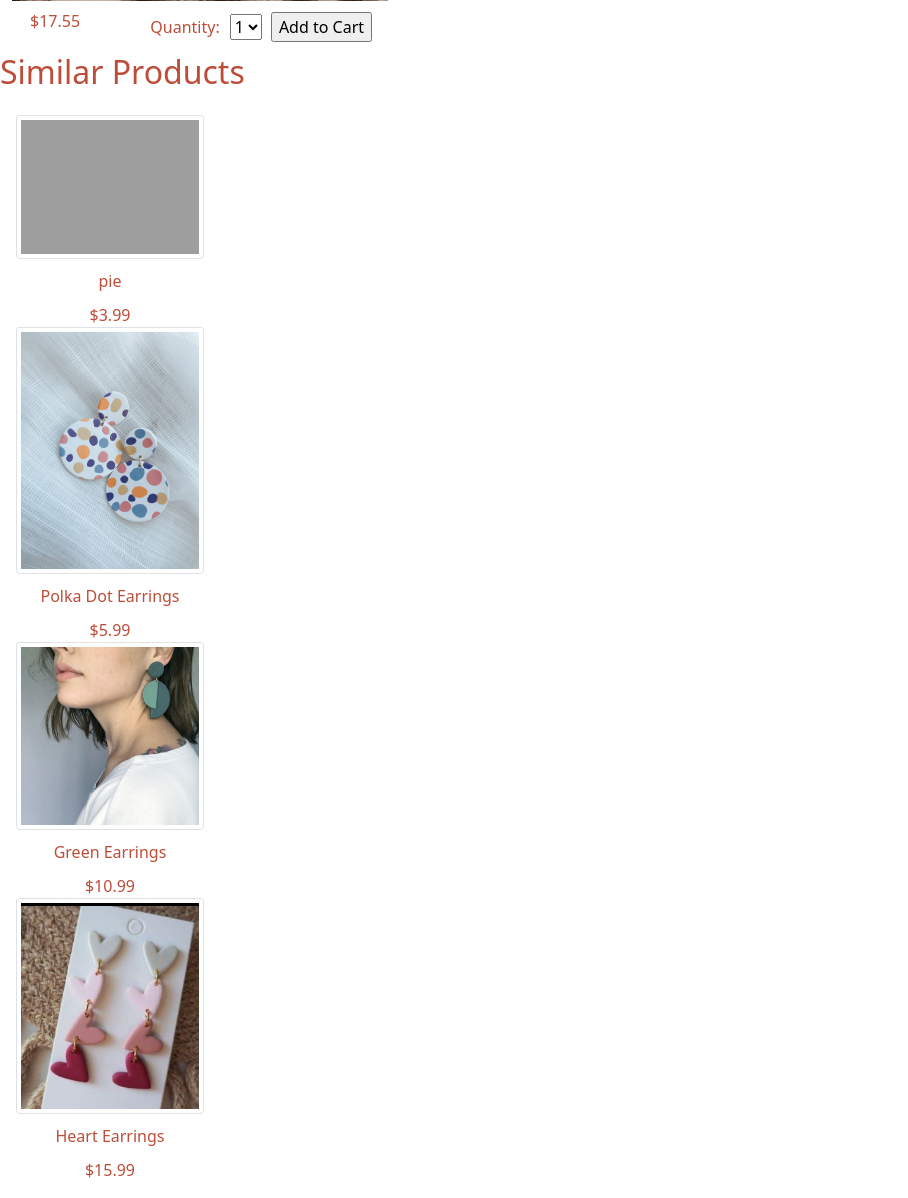
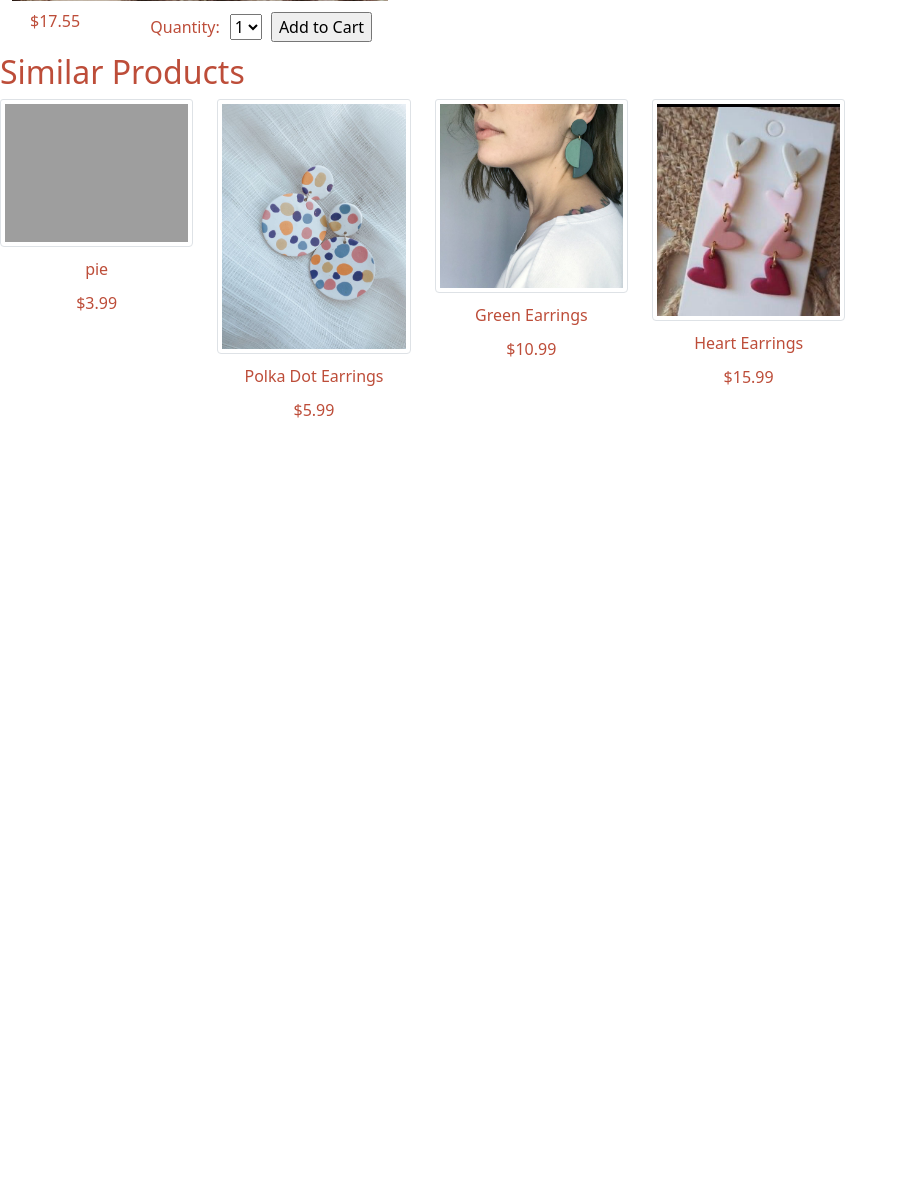
Before and after one commit to jtfrench23/nats_store, a Django app: page /show/product/25 in a window 1280 px wide. Shown: the part 745-1943 px from the top of the page, without its empty margins (0-908 px from the left). After the commit the page ends 1163 px from the top, so only its background shows below. Run offline with Django 3.2, Linux system fonts and the light colour scheme; data comes from the database, SQL or seed files in the repository; both versions use the stored data as it was after the commit.

Commit message:
fixed show item page styling for similiar products

```diff
--- a/store/templates/show.html
+++ b/store/templates/show.html
@@ -29,16 +29,14 @@
     </div>
     <div class=".d-none .d-sm-block">
         <h2 class="d-none d-md-block">Similar Products</h2>
-        <div class="row justify-content-between p-3 align-self-center d-none d-md-block">
+        <div class="row d-none d-md-flex">
             {% for product in all_products %}
-                    <div class="text-center col-sm-1 col-md-3 col-lg-2 product_box" >
-                        <div class="align-items-start">
+                    <div class="text-center col-sm-1 col-md-3 col-lg-2" >
                             <a href="/show/product/{{product.id}}">
                                 <img src="http://127.0.0.1:8000/media/{{ product.product_image }}" alt="{{ product.name }}" class="img-thumbnail card-img-top">
                             </a>
                             <p class="card-title">{{product.name}}</p>
                             <p class="card-text">${{product.price}}</p>
-                        </div>
                     </div>
             {% endfor %}
         </div>
```
Also changed, not shown: db.sqlite3.
